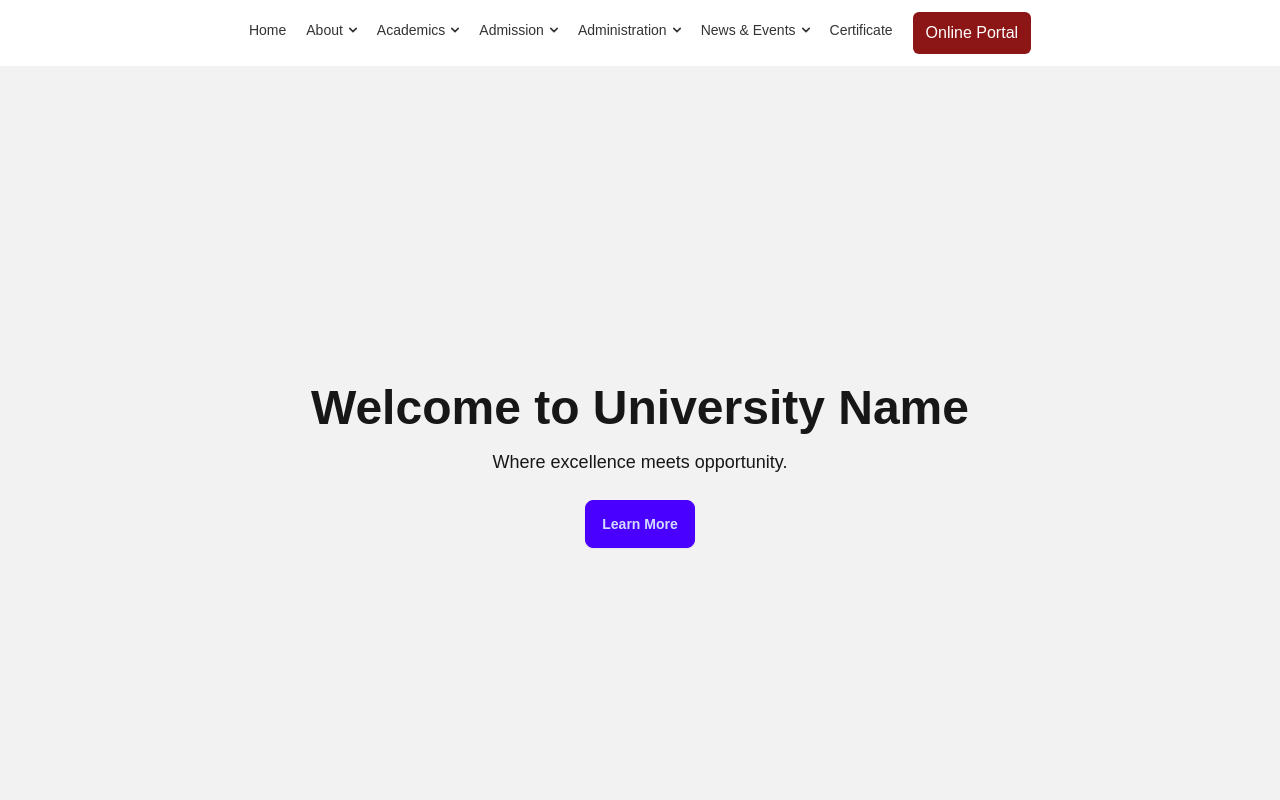
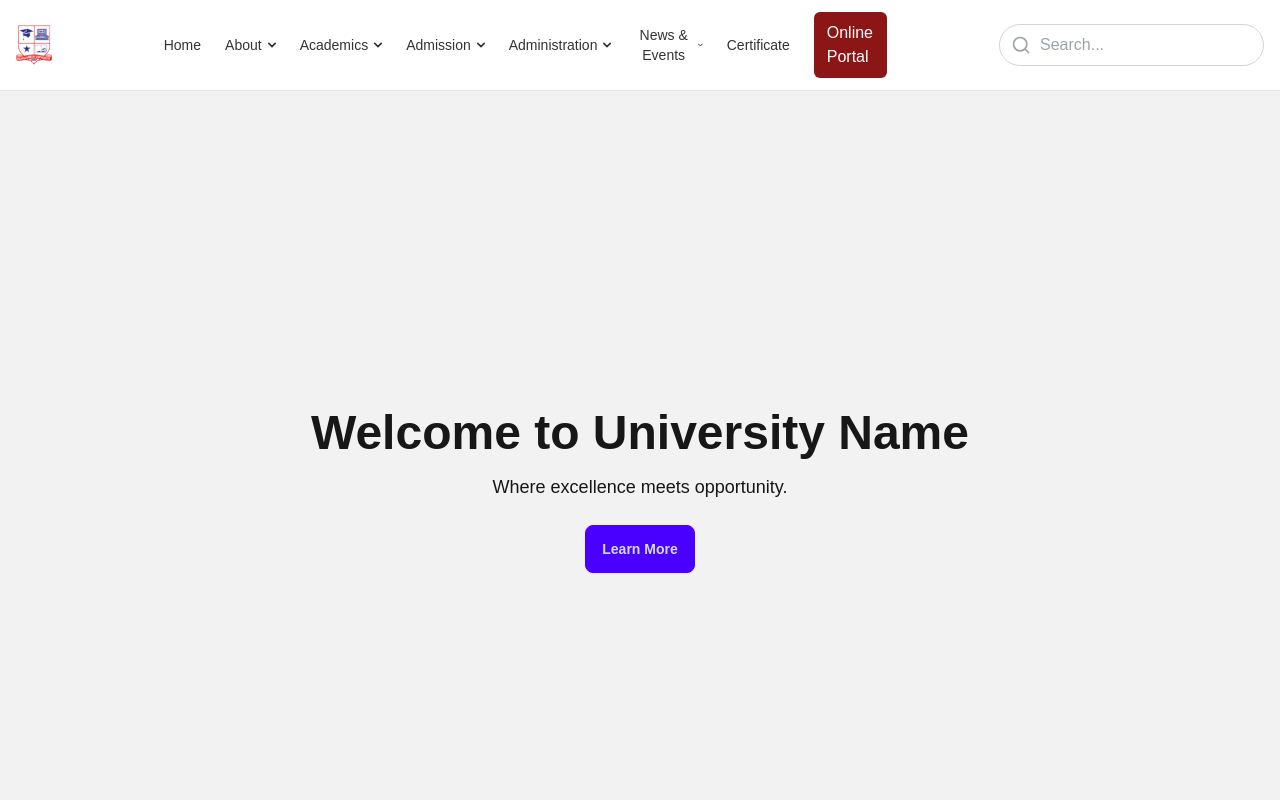
Before and after one commit to itzJunaedRayhan/Bangladesh-University-Front-End, a Next.js app: page / in a window 1280 px wide. Shown: the top 800 px of the page. Built offline with nearby package versions, Linux system fonts and the light colour scheme.

Commit message:
Refactor Navbar and Dropdown components; move Dropdown to a new directory, update styles, and enhance layout

```diff
--- /dev/null
+++ b/src/components/navbar/Navbar.module.css
@@ -0,0 +1,31 @@
+/* NavBar.module.css */
+.navbar {
+  background-color: #fff;
+  border-bottom: 1px solid #e5e5e5;
+}
+
+.logo img {
+  height: 40px;
+}
+
+.searchInput {
+  position: relative;
+}
+
+.searchInput input {
+  padding-left: 2.5rem; /* Space for the icon */
+  padding-right: 1rem;
+  height: 36px;
+  border-radius: 9999px;
+  border: 1px solid #ddd;
+  font-size: 14px;
+  width: 200px;
+}
+
+.searchInput svg {
+  position: absolute;
+  left: 0.75rem;
+  top: 50%;
+  transform: translateY(-50%);
+  color: #aaa;
+}
--- a/src/components/navbar/Navbar.tsx
+++ b/src/components/navbar/Navbar.tsx
@@ -1,19 +1,26 @@
-'use client'
-
+import Image from 'next/image'
 import Link from 'next/link'
-import Dropdown from './Dropdown'
+import Dropdown from './navbar-dropdown/Dropdown'
+import styles from './NavBar.module.css'
 import {dropdownData} from './navbarData'
 
 const NavBar = () => {
   return (
-    <nav>
-      <div className='relative'>
-        <ul className='flex flex-col font-medium px-4 md:space-x-5 lg:space-x-5 rtl:space-x-reverse md:flex-row md:flex-wrap md:justify-center py-3'>
+    <nav className={styles.navbar}>
+      <div className='container mx-auto px-4 flex justify-center items-center py-3'>
+        <div className='flex items-center gap-28'>
+          <Link href='/' className={styles.logo}>
+            <Image
+              src='/images/logo.png'
+              alt='Logo'
+              width={40}
+              height={40}
+              priority
+            />
+          </Link>
+          <ul className='flex items-center space-x-5 md:space-x-6'>
             <li>
-            <Link
-              href='#'
-              className='block text-center py-2 text-sm text-darkTwo hover:text-main'
-            >
+              <Link href='#' className='text-darkTwo text-sm hover:text-main'>
                 Home
               </Link>
             </li>
@@ -27,13 +34,11 @@
             ))}
 
             <li>
-            <Link
-              href='#'
-              className='block py-2 text-center text-sm text-darkTwo hover:text-main'
-            >
+              <Link href='#' className='text-darkTwo text-sm hover:text-main'>
                 Certificate
               </Link>
             </li>
+
             <li>
               <Link
                 href='#'
@@ -43,6 +48,28 @@
               </Link>
             </li>
           </ul>
+          <div className='relative'>
+            <input
+              type='text'
+              placeholder='Search...'
+              className='pl-10 pr-4 py-2 rounded-full border border-gray-300 focus:outline-none'
+            />
+            <svg
+              className='absolute left-3 top-1/2 transform -translate-y-1/2 w-5 h-5 text-gray-400'
+              xmlns='http://www.w3.org/2000/svg'
+              fill='none'
+              viewBox='0 0 24 24'
+              stroke='currentColor'
+            >
+              <path
+                strokeLinecap='round'
+                strokeLinejoin='round'
+                strokeWidth='2'
+                d='M11 3a8 8 0 110 16 8 8 0 010-16zM21 21l-4.35-4.35'
+              />
+            </svg>
+          </div>
+        </div>
       </div>
     </nav>
   )
--- a/src/components/navbar/navbarData.ts
+++ b/src/components/navbar/navbarData.ts
@@ -1,4 +1,4 @@
-import {DropdownProps} from './dropdown.types'
+import {DropdownProps} from './navbar-dropdown/dropdown.types'
 
 export const dropdownData: DropdownProps[] = [
   {
```
Also changed, not shown: src/components/navbar/navbar-dropdown/Dropdown.module.css (renamed from src/components/navbar/Dropdown.module.css), src/components/navbar/navbar-dropdown/Dropdown.tsx (renamed from src/components/navbar/Dropdown.tsx), src/components/navbar/navbar-dropdown/dropdown.types.ts (renamed from src/components/navbar/dropdown.types.ts). Lines whose indentation alone changed are shown as unchanged.
